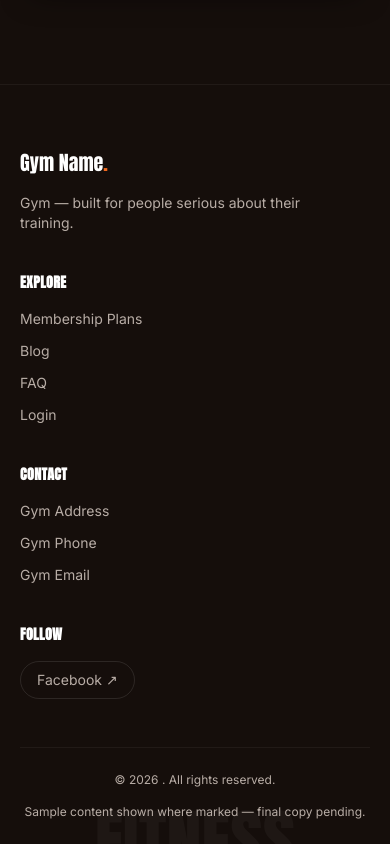
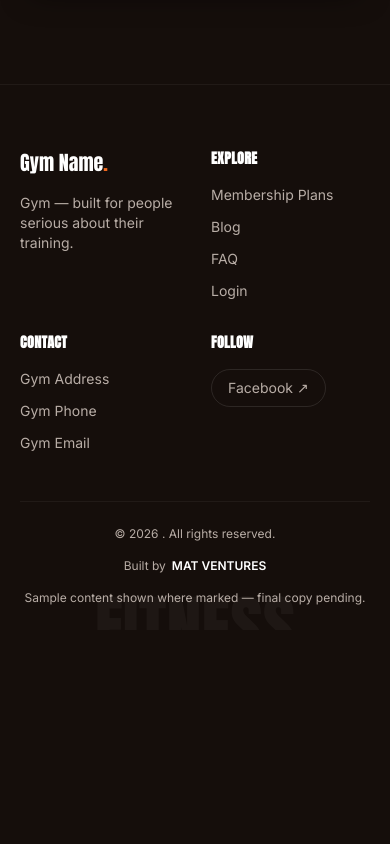
Before and after one commit to official2talha-client/Gym_client, a React (Vite) app: page /login in a window 390 px wide. Shown: the part 1005-1849 px from the top of the page. After the commit the page ends 1635 px from the top, so only its background shows below. Built offline with nearby package versions, Linux system fonts and the light colour scheme; no server answers.

Commit message:
refactor: update Footer and WhatsAppFAB components for improved layout and dynamic business data; modify constants for sample phone numbers

```diff
--- a/src/components/layout/Footer.jsx
+++ b/src/components/layout/Footer.jsx
@@ -1,10 +1,5 @@
 import { Link } from 'react-router-dom'
 import {
-  GYM_NAME,
-  GYM_SHORT_NAME,
-  GYM_ADDRESS,
-  GYM_PHONE,
-  GYM_HOURS,
   FB_PAGE_URL,
 } from '../../lib/constants'
 import {useGetBusinessForUserQuery} from '../../api/adminApi.js'
@@ -28,36 +23,108 @@ export default function Footer() {
   </span>
 
   <div className="container-page relative">
-        <div className="grid gap-10 pb-12 sm:grid-cols-2 lg:grid-cols-4">
+
+    <div className="grid grid-cols-2 gap-8 pb-12 lg:grid-cols-4">
+
+      {/* =====================================================
+          BRAND
+      ====================================================== */}
       <div>
-            <Link to="/" className="font-display text-xl text-white">
+        <Link
+          to="/"
+          className="font-display text-xl text-white"
+        >
           {business?.name || "Gym Name"}
           <span className="text-accent">.</span>
         </Link>
-            <p className="mt-4 max-w-xs text-sm text-ink-muted">{business?.name || "Gym"} — built for people serious about their training.</p>
+
+        <p className="mt-4 max-w-xs text-sm text-ink-muted">
+          {business?.name || "Gym"} — built for people serious
+          about their training.
+        </p>
       </div>
 
+
+      {/* =====================================================
+          EXPLORE
+      ====================================================== */}
       <div>
-            <h4 className="mb-4 text-sm font-bold uppercase tracking-wide text-white">Explore</h4>
+        <h4 className="mb-4 text-sm font-bold uppercase tracking-wide text-white">
+          Explore
+        </h4>
+
         <ul className="space-y-3 text-sm text-ink-muted">
-              <li><Link to="/plans" className="hover:text-white">Membership Plans</Link></li>
-              <li><Link to="/blog" className="hover:text-white">Blog</Link></li>
-              <li><Link to="/#faq" className="hover:text-white">FAQ</Link></li>
-              <li><Link to="/login" className="hover:text-white">Login</Link></li>
+          <li>
+            <Link
+              to="/plans"
+              className="transition-colors hover:text-white"
+            >
+              Membership Plans
+            </Link>
+          </li>
+
+          <li>
+            <Link
+              to="/blog"
+              className="transition-colors hover:text-white"
+            >
+              Blog
+            </Link>
+          </li>
+
+          <li>
+            <Link
+              to="/#faq"
+              className="transition-colors hover:text-white"
+            >
+              FAQ
+            </Link>
+          </li>
+
+          <li>
+            <Link
+              to="/login"
+              className="transition-colors hover:text-white"
+            >
+              Login
+            </Link>
+          </li>
         </ul>
       </div>
 
+
+      {/* =====================================================
+          CONTACT
+      ====================================================== */}
       <div>
-            <h4 className="mb-4 text-sm font-bold uppercase tracking-wide text-white">Contact</h4>
+        <h4 className="mb-4 text-sm font-bold uppercase tracking-wide text-white">
+          Contact
+        </h4>
+
         <ul className="space-y-3 text-sm text-ink-muted">
-              <li>{business?.address || "Gym Address"}</li>
-              <li>{business?.phone || "Gym Phone"}</li>
-              <li>{business?.email || "Gym Email"}</li>
+          <li>
+            {business?.address || "Gym Address"}
+          </li>
+
+          <li>
+            {business?.phone || "Gym Phone"}
+          </li>
+
+          <li className="break-all">
+            {business?.email || "Gym Email"}
+          </li>
         </ul>
       </div>
 
+
+      {/* =====================================================
+          FOLLOW
+      ====================================================== */}
       <div>
-            <h4 className="mb-4 text-sm font-bold uppercase tracking-wide text-white">Follow</h4>
+        <h4 className="mb-4 text-sm font-bold uppercase tracking-wide text-white">
+          Follow
+        </h4>
+
         <a
           href={FB_PAGE_URL}
           target="_blank"
@@ -67,12 +134,38 @@ export default function Footer() {
           Facebook ↗
         </a>
       </div>
+
     </div>
 
+
+    {/* =====================================================
+        BOTTOM BAR
+    ====================================================== */}
     <div className="flex flex-col items-center justify-between gap-4 border-t border-white/5 py-6 text-xs text-ink-muted sm:flex-row">
-          <p>© {YEAR} {business?.name}. All rights reserved.</p>
-          <p>Sample content shown where marked — final copy pending.</p>
+
+      <p className="text-center sm:text-left">
+        © {YEAR} {business?.name}. All rights reserved.
+      </p>
+
+      <div className="flex items-center gap-1.5">
+  <span>Built by</span>
+
+  <a
+    href="https://www.facebook.com/MATVentures"
+    target="_blank"
+    rel="noopener noreferrer"
+    className="font-semibold text-white transition-colors hover:text-accent"
+  >
+    MAT VENTURES
+  </a>
 </div>
+
+      <p className="text-center sm:text-right">
+        Sample content shown where marked — final copy pending.
+      </p>
+
+    </div>
+
   </div>
 </footer>
   )
--- a/src/components/ui/WhatsAppFAB.jsx
+++ b/src/components/ui/WhatsAppFAB.jsx
@@ -1,4 +1,7 @@
-import { WHATSAPP_URL } from '../../lib/constants'
+import { useGetBusinessForUserQuery } from "../../api/adminApi"
+
+
+
 
 /**
  * Persistent floating contact button -- the single highest-converting
@@ -6,9 +9,13 @@ import { WHATSAPP_URL } from '../../lib/constants'
  * area. Links out to WhatsApp; swap WHATSAPP_URL for a real number later.
  */
 export default function WhatsAppFAB() {
+
+  const {data}=useGetBusinessForUserQuery()
+  const business = data?.data;
+
   return (
     <a
-      href={WHATSAPP_URL}
+      href={`https://wa.me/${business?.phone}` || `https://wa.me/01xxxxxxxxx`}
       target="_blank"
       rel="noopener noreferrer"
       aria-label="Chat with us on WhatsApp"
--- a/src/lib/constants.js
+++ b/src/lib/constants.js
@@ -10,10 +10,11 @@ export const GYM_NAME = 'Fit Elegant Gym & Café'
 export const GYM_SHORT_NAME = 'Fit Elegant'
 export const GYM_TAGLINE = "Dhaka's premium strength & transformation studio"
 export const GYM_ADDRESS = 'House __, Road __, Dhaka, Bangladesh' // sample
-export const GYM_PHONE = '+880 1XXX-XXXXXX' // sample
-export const GYM_PHONE_TEL = '+8801XXXXXXXX' // sample, for tel: links
+export const GYM_PHONE = '+880 12345678' // sample
+export const GYM_PHONE_TEL = '+880188254685' // sample, for tel: links
 export const GYM_HOURS = 'Sat–Thu: 6:00 AM – 10:00 PM · Fri: 4:00 PM – 10:00 PM' // sample
 export const GYM_EMAIL = 'hello@fitelegant.example' // sample
+import {useGetBusinessForUserQuery} from '../api/adminApi.js'
 
 // Generic Dhaka, Bangladesh map center -- swap for the real address embed later.
 export const GYM_MAP_EMBED =
@@ -22,8 +23,6 @@ export const GYM_LAT = 23.8103
 export const GYM_LNG = 90.4125
 
 export const FB_PAGE_URL = 'https://www.facebook.com/p/Fit-Elegant-Gym-Cafe-61569323227463/'
-export const WHATSAPP_NUMBER = '8801XXXXXXXX' // sample, digits only for wa.me
-export const WHATSAPP_URL = `https://wa.me/${WHATSAPP_NUMBER}`
 
 export const HERO_VIDEO = null // pass a real video src later; component falls back automatically
 export const HERO_IMAGE =
```
Lines whose indentation alone changed are shown as unchanged.
